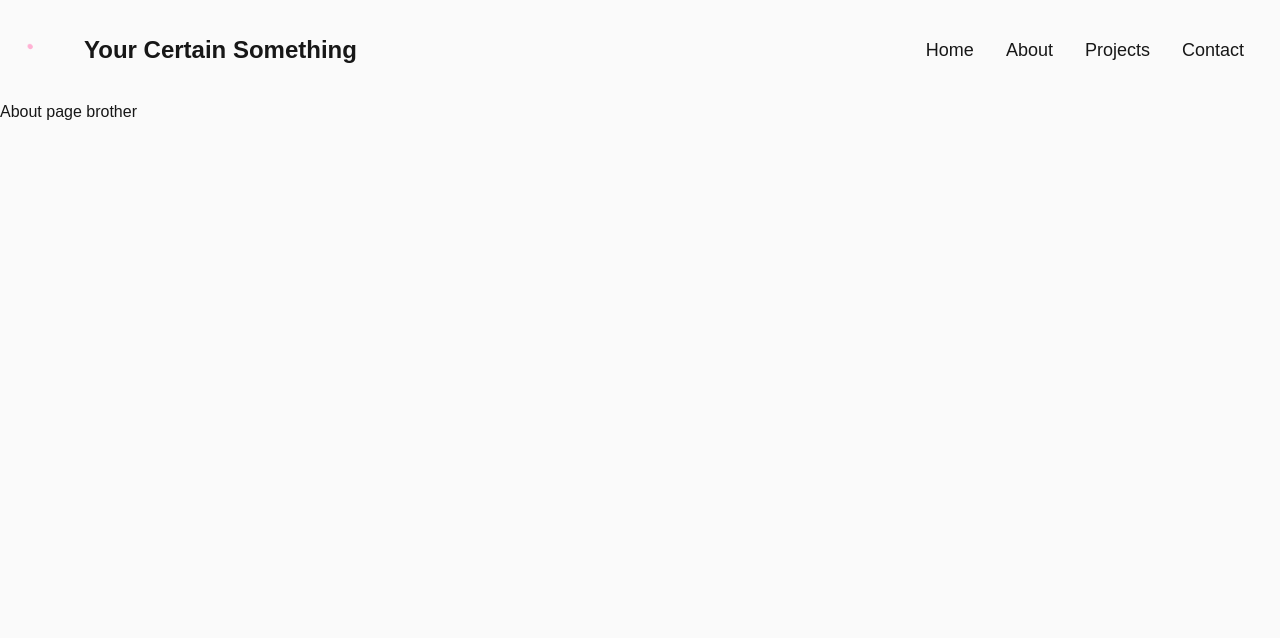
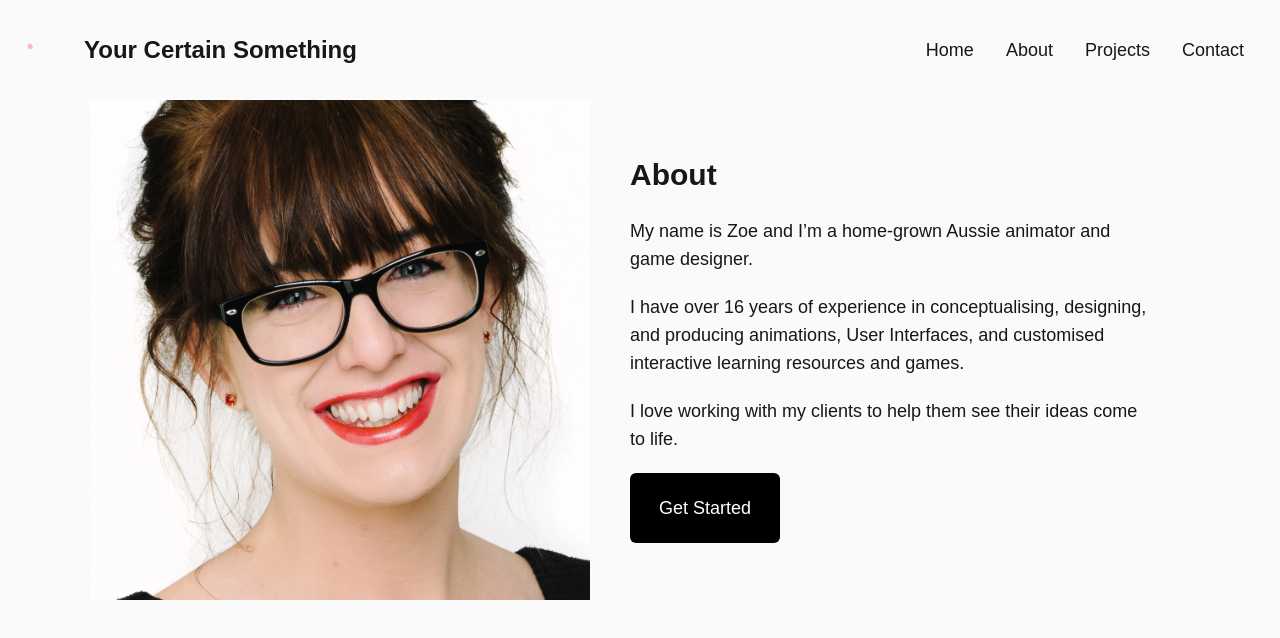
Before and after one commit to SyntaxxSensei/yourcertainsomething, a Next.js app: page /about in a window 1280 px wide. Shown: the top 638 px of the page. Built offline with nearby package versions, Linux system fonts and the light colour scheme.

Commit message:
Added section to about page

```diff
--- a/src/app/about/page.tsx
+++ b/src/app/about/page.tsx
@@ -1,5 +1,9 @@
+import SectionWithImageAndCTA from "@/components/SectionWithImageAndCTA";
+
 export default function About() {
     return (
-        <div>About page brother</div>
+        <>
+            <SectionWithImageAndCTA />
+        </>
     );
 }
--- /dev/null
+++ b/src/components/SectionWithImageAndCTA.tsx
@@ -0,0 +1,27 @@
+export default function SectionWithImageAndCTA() {
+    return (
+        <div className="flex flex-col md:flex-row justify-center">
+            <div className="flex justify-center">
+                <img src="/images/zoe.jpg"
+                     className="object-cover h-[400px] md:h-[500px]"
+                     alt="A portrait picture of Zoe with black glasses and red lipstick"
+                     height="500"
+                     width="500" />
+            </div>
+            <div className="flex flex-col md:max-w-[400px] lg:max-w-[600px] p-10 justify-center">
+                <h1 className="text-lg md:text-3xl font-bold pb-6">About</h1>
+
+                <p className="text-lg pb-5">My name is Zoe and I’m a home-grown Aussie animator and game designer.</p>
+
+                <p className="text-lg pb-5">I have over 16 years of experience in conceptualising, designing, and producing animations,
+                   User Interfaces, and customised interactive learning resources and games.</p>
+
+                <p className="text-lg pb-5">I love working with my clients to help them see their ideas come to life.</p>
+
+                <div className="flex w-[150px] h-[70px]">
+                    <a className="bg-black text-white w-full h-full flex justify-center items-center rounded-md text-lg" href="/contact">Get Started</a>
+                </div>
+            </div>
+        </div>
+    );
+}
```
Also changed, not shown: public/images/zoe.jpg (added).
